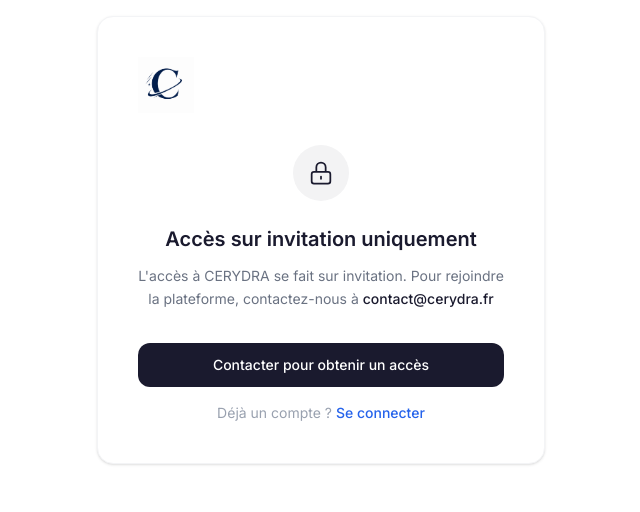
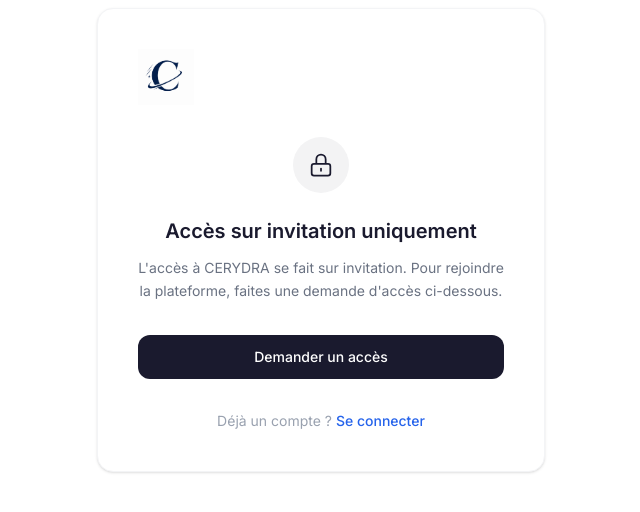
Before and after one commit to Cerydra-IA/cerydra-v2, a React (Vite) app: page /inscription in a window 1280 px wide. Shown: the part 160-672 px from the top of the page, without its empty margins (319-959 px from the left). Built offline with nearby package versions, Linux system fonts and the light colour scheme; no server answers.

Commit message:
feat: formulaire demande d'accès avec Netlify Forms sur page inscription

```diff
--- a/src/pages/Inscription.jsx
+++ b/src/pages/Inscription.jsx
@@ -1,38 +1,150 @@
+import { useState } from 'react'
 import { Link } from 'react-router-dom'
 import Logo from '../components/Logo'
 
+const inputCls = 'w-full px-4 py-3 rounded-xl border border-gray-200 text-sm focus:outline-none focus:ring-2 focus:ring-[#1a1a2e]/20 focus:border-[#1a1a2e] transition-colors'
+
 export default function Inscription() {
+  const [showForm, setShowForm] = useState(false)
+  const [sent, setSent] = useState(false)
+  const [loading, setLoading] = useState(false)
+  const [form, setForm] = useState({ restaurant: '', nom: '', email: '', telephone: '' })
+
+  const handleChange = (e) => setForm({ ...form, [e.target.name]: e.target.value })
+
+  const handleSubmit = async (e) => {
+    e.preventDefault()
+    setLoading(true)
+    await fetch('/', {
+      method: 'POST',
+      headers: { 'Content-Type': 'application/x-www-form-urlencoded' },
+      body: new URLSearchParams({ 'form-name': 'demande-acces', ...form }).toString(),
+    })
+    setLoading(false)
+    setSent(true)
+  }
+
   return (
     <div className="min-h-screen flex items-center justify-center bg-white px-4">
-      <div className="bg-white rounded-2xl shadow-sm border border-gray-100 p-10 max-w-md w-full text-center">
-        <div className="mb-8">
+      <div className="bg-white rounded-2xl shadow-sm border border-gray-100 p-10 max-w-md w-full">
+
+        <div className="text-center mb-8">
           <Link to="/"><Logo size="lg" /></Link>
         </div>
 
+        {/* État initial */}
+        {!showForm && !sent && (
+          <div className="text-center">
             <div className="w-14 h-14 bg-[#1a1a2e]/5 rounded-full flex items-center justify-center mx-auto mb-6">
               <svg className="w-7 h-7 text-[#1a1a2e]" fill="none" viewBox="0 0 24 24" stroke="currentColor">
                 <path strokeLinecap="round" strokeLinejoin="round" strokeWidth={1.5}
                   d="M12 15v2m-6 4h12a2 2 0 002-2v-6a2 2 0 00-2-2H6a2 2 0 00-2 2v6a2 2 0 002 2zm10-10V7a4 4 0 00-8 0v4h8z" />
               </svg>
             </div>
-
             <h1 className="text-xl font-semibold text-[#1a1a2e] mb-3">
               Accès sur invitation uniquement
             </h1>
             <p className="text-gray-500 text-sm leading-relaxed mb-8">
-          L'accès à CERYDRA se fait sur invitation. Pour rejoindre la plateforme,
-          contactez-nous à{' '}
-          <span className="font-medium text-[#1a1a2e]">contact@cerydra.fr</span>
+              L'accès à CERYDRA se fait sur invitation. Pour rejoindre la plateforme, faites une demande d'accès ci-dessous.
             </p>
+            <button
+              onClick={() => setShowForm(true)}
+              className="w-full py-3 px-4 bg-[#1a1a2e] text-white rounded-xl font-medium text-sm hover:bg-[#2a2a4e] transition-colors"
+            >
+              Demander un accès
+            </button>
+          </div>
+        )}
 
-        <a
-          href="mailto:contact@cerydra.fr?subject=Demande d'accès CERYDRA"
-          className="block w-full py-3 px-4 bg-[#1a1a2e] text-white rounded-xl font-medium text-sm hover:bg-[#2a2a4e] transition-colors mb-4"
+        {/* Formulaire */}
+        {showForm && !sent && (
+          <>
+            <h1 className="text-lg font-semibold text-[#1a1a2e] mb-1">Demande d'accès</h1>
+            <p className="text-gray-400 text-sm mb-6">On vous recontacte sous 24h.</p>
+
+            {/* Form déclaré pour Netlify (détecté au build) */}
+            <form
+              name="demande-acces"
+              netlify="true"
+              data-netlify="true"
+              hidden
             >
-          Contacter pour obtenir un accès
-        </a>
+              <input type="text" name="restaurant" />
+              <input type="text" name="nom" />
+              <input type="email" name="email" />
+              <input type="tel" name="telephone" />
+            </form>
 
-        <p className="text-sm text-gray-400">
+            <form onSubmit={handleSubmit} className="space-y-4">
+              <div>
+                <label className="block text-xs font-medium text-[#1a1a2e] mb-1.5">Nom du restaurant *</label>
+                <input
+                  name="restaurant" value={form.restaurant} onChange={handleChange}
+                  required placeholder="Le Petit Bistrot"
+                  className={inputCls}
+                />
+              </div>
+              <div>
+                <label className="block text-xs font-medium text-[#1a1a2e] mb-1.5">Prénom / Nom du gérant *</label>
+                <input
+                  name="nom" value={form.nom} onChange={handleChange}
+                  required placeholder="Jean Dupont"
+                  className={inputCls}
+                />
+              </div>
+              <div>
+                <label className="block text-xs font-medium text-[#1a1a2e] mb-1.5">Email *</label>
+                <input
+                  name="email" type="email" value={form.email} onChange={handleChange}
+                  required placeholder="contact@monrestaurant.fr"
+                  className={inputCls}
+                />
+              </div>
+              <div>
+                <label className="block text-xs font-medium text-[#1a1a2e] mb-1.5">Téléphone</label>
+                <input
+                  name="telephone" value={form.telephone} onChange={handleChange}
+                  placeholder="06 12 34 56 78"
+                  className={inputCls}
+                />
+              </div>
+              <div className="flex gap-3 pt-1">
+                <button
+                  type="button"
+                  onClick={() => setShowForm(false)}
+                  className="flex-1 py-3 px-4 border border-gray-200 text-gray-500 rounded-xl text-sm hover:border-gray-300 transition-colors"
+                >
+                  Annuler
+                </button>
+                <button
+                  type="submit"
+                  disabled={loading}
+                  className="flex-1 py-3 px-4 bg-[#1a1a2e] text-white rounded-xl font-medium text-sm hover:bg-[#2a2a4e] transition-colors disabled:opacity-50"
+                >
+                  {loading ? 'Envoi...' : 'Envoyer'}
+                </button>
+              </div>
+            </form>
+          </>
+        )}
+
+        {/* Confirmation */}
+        {sent && (
+          <div className="text-center">
+            <div className="w-14 h-14 bg-green-50 rounded-full flex items-center justify-center mx-auto mb-6">
+              <svg className="w-7 h-7 text-green-500" fill="none" viewBox="0 0 24 24" stroke="currentColor">
+                <path strokeLinecap="round" strokeLinejoin="round" strokeWidth={2} d="M5 13l4 4L19 7" />
+              </svg>
+            </div>
+            <h2 className="text-xl font-semibold text-[#1a1a2e] mb-3">Demande envoyée !</h2>
+            <p className="text-gray-500 text-sm leading-relaxed">
+              Merci <strong>{form.nom.split(' ')[0]}</strong>. On revient vers vous sous 24h à l'adresse{' '}
+              <strong>{form.email}</strong>.
+            </p>
+          </div>
+        )}
+
+        <p className="text-center text-sm text-gray-400 mt-8">
           Déjà un compte ?{' '}
           <Link to="/connexion" className="text-[#2563EB] font-medium hover:underline">
             Se connecter
```
Lines whose indentation alone changed are shown as unchanged.
